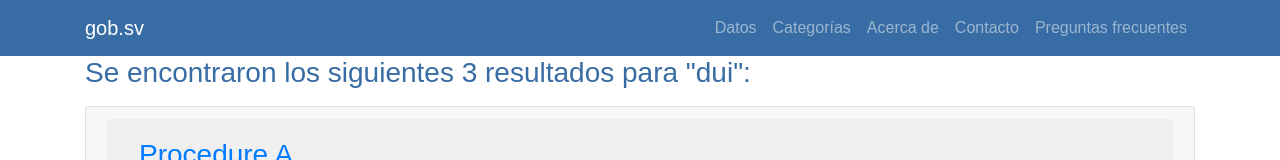
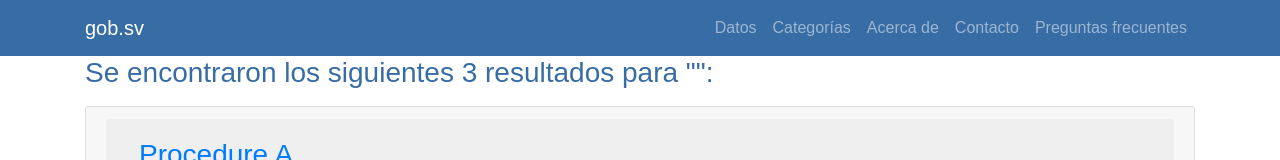
Before and after one commit to OMR-El-Salvador/tramites-web, a React (Create React App) app: page /procedures in a window 1280 px wide. Shown: the top 160 px of the page. Built offline with nearby package versions, Linux system fonts and the light colour scheme.

Commit message:
Receive search param on result screen

```diff
--- a/src/screens/Procedure/List.js
+++ b/src/screens/Procedure/List.js
@@ -1,4 +1,6 @@
 import React, { Component } from 'react';
+import queryString from 'query-string';
+
 import ProcedureList from '../../components/Procedure/List';
 
 const mockProcedures = [
@@ -32,13 +34,19 @@ const mockProcedures = [
 ];
 
 export default class ProcedureListScreen extends Component {
+  constructor(props) {
+    super(props);
+    let params = queryString.parse(this.props.location.search)
+    this.state = { term: params.term };
+  }
+
   render() {
     return (
-      <section className="text-left" id="section-procedures">
-        <div className="container">
-          <div className="row align-items-center justify-content-center">
-            <div className="col-md-12">
-              <h3 className="heading mb-3">
+      <section className='text-left' id='section-procedures'>
+        <div className='container'>
+          <div className='row align-items-center justify-content-center'>
+            <div className='col-md-12'>
+              <h3 className='heading mb-3'>
                 {
                   mockProcedures.length > 1
                   ?
@@ -46,7 +54,7 @@ export default class ProcedureListScreen extends Component {
                   :
                   'Se encontró el siguiente resultado '
                 }
-                para "dui":
+                para "{this.state.term}":
               </h3>
               <ProcedureList procedures={mockProcedures} />
             </div>
```
